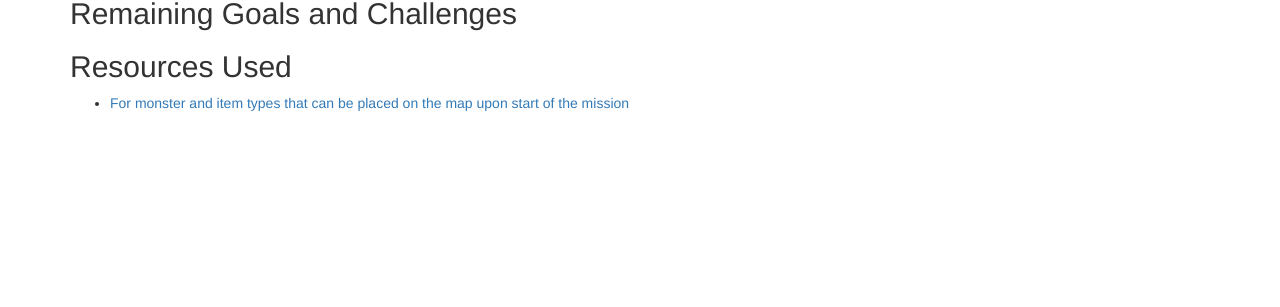
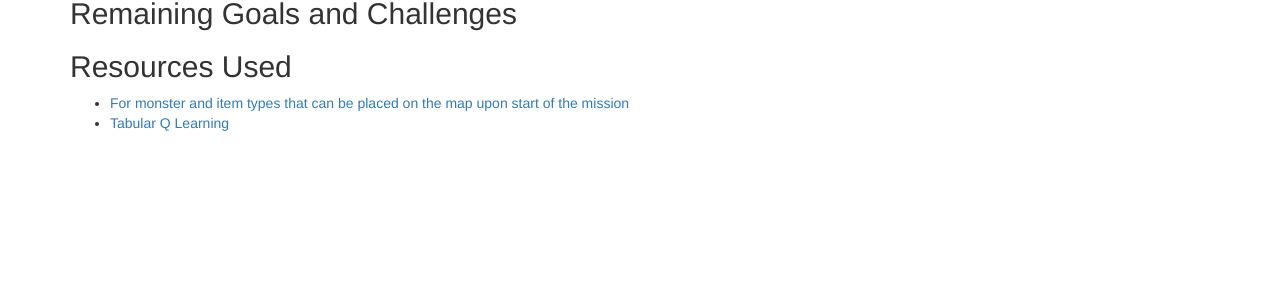
Before and after one commit to SalehO/GolumGlobe, a Jekyll site: the page built from docs/status.md, in a window 1280 px wide. Shown: the part 395-702 px from the top of the page. Built offline with Jekyll 4.4.1, drawn with Linux system fonts in a browser that asks for light colours.

Commit message:
Update status.md

```diff
--- a/docs/status.md
+++ b/docs/status.md
@@ -11,3 +11,4 @@
 ## Remaining Goals and Challenges
 ## Resources Used
  - [For monster and item types that can be placed on the map upon start of the mission](https://github.com/microsoft/malmo/blob/master/Schemas/Types.xsd.in)
+ - [Tabular Q Learning](https://github.com/Microsoft/malmo/blob/master/Malmo/samples/Python_examples/tabular_q_learning.py)
```
